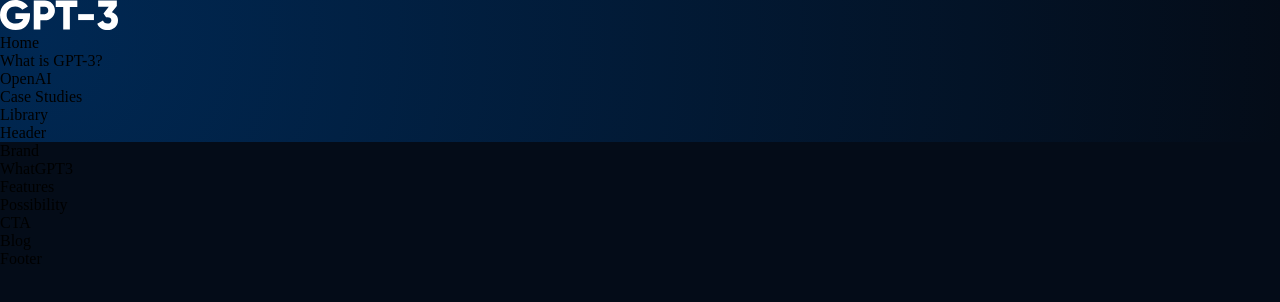
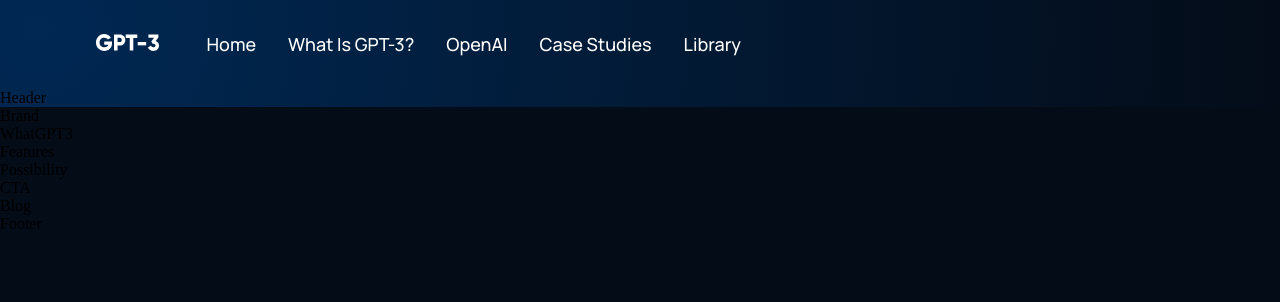
Before and after one commit to djprofessorkash/React-Project-GPT-Promoter, a React (Create React App) app: page / in a window 1280 px wide. Shown: the top 302 px of the page. Built offline with nearby package versions, Linux system fonts and the light colour scheme.

Commit message:
[EDIT] Added styling for navbar

```diff
--- a/src/components/navbar/navbar.css
+++ b/src/components/navbar/navbar.css
@@ -0,0 +1,46 @@
+.gpt3__navbar {
+    display: flex;
+    justify-content: space-between;
+    align-items: center;
+    padding: 2rem 6rem;
+}
+
+.gpt3__navbar-links {
+    flex: 1;
+    display: flex;
+    justify-content: flex-start;
+    align-items: center;
+}
+
+.gpt3__navbar-links_logo {
+    margin-right: 2rem;
+}
+
+.gpt3__navbar-links_logo img {
+    width: 62.56px;
+    height: 16.02px;
+}
+
+.gpt3__navbar-links_container {
+    display: flex;
+    flex-direction: row;
+}
+
+.gpt3__navbar-sign {
+    display: flex;
+    justify-content: flex-end;
+    align-items: center;
+}
+
+.gpt3__navbar-links_container p,
+.gpt3__navbar-sign p,
+.gpt3__navbar-menu_container p {
+    color: #fff;
+    font-family: var(--font-family);
+    font-weight: 500;
+    font-size: 18px;
+    line-height: 25px;
+    text-transform: capitalize;
+    margin: 0 1rem;
+    cursor: pointer;
+}
```
